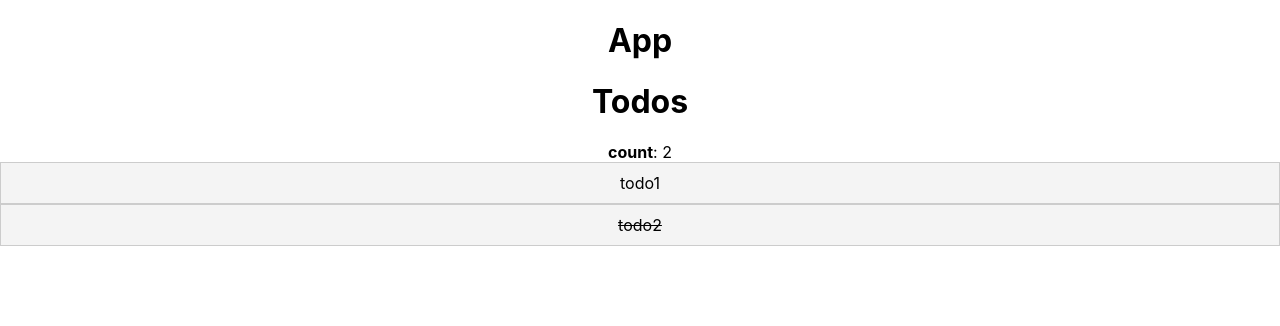
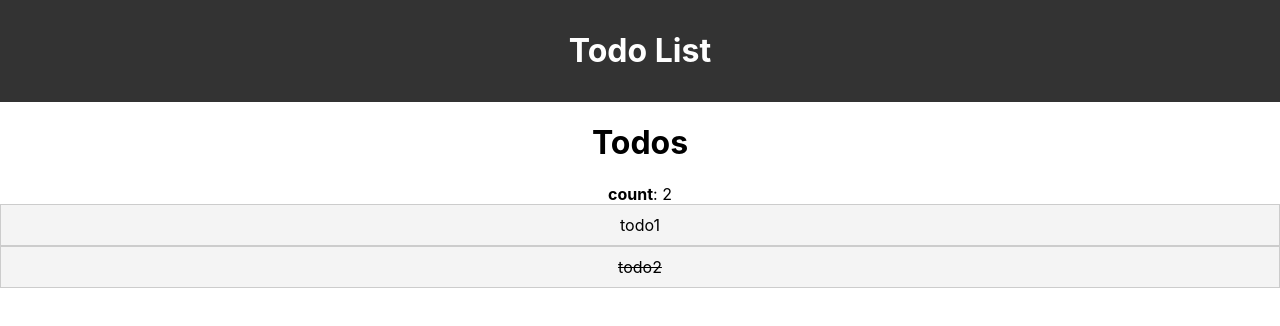
Before and after one commit to ILyaCyclone/react-traversymedia-todolist, a React (Create React App) app: page / in a window 1280 px wide. Shown: the top 326 px of the page. Built offline with nearby package versions, Linux system fonts and the light colour scheme; the HTML template or start-up script is replaced by a standard one.

Commit message:
add Header layout component

```diff
--- a/src/App.js
+++ b/src/App.js
@@ -2,6 +2,7 @@
 import logo from './logo.svg';
 import './App.css';
 import Todos from './components/Todos';
+import Header from './components/layout/Header';
 
 class App extends Component {
   state = {
@@ -22,7 +23,7 @@
   render() {
     return (
       <div className="App">
-      <h1>App</h1>
+      <Header/>
       <Todos todos={this.state.todos} />
       </div>
     )
--- /dev/null
+++ b/src/components/layout/Header.js
@@ -0,0 +1,16 @@
+import React from 'react'
+
+export default function Header() {
+  return (
+    <header style={headerStyle}>
+      <h1>Todo List</h1>
+    </header>
+  )
+}
+
+  const headerStyle = {
+      backgroundColor: "#333",
+      color: "#fff",
+      padding: "10px",
+      textAlign: "center"
+  }
```
